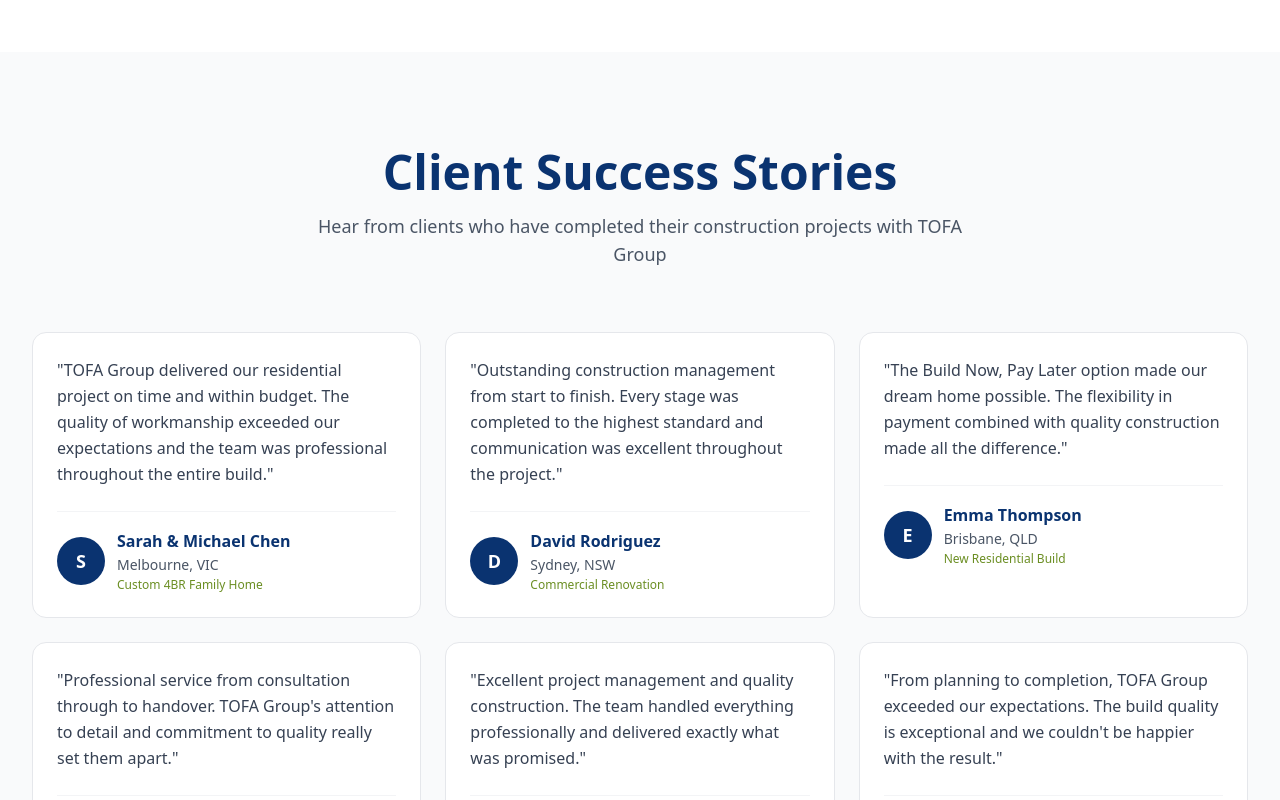
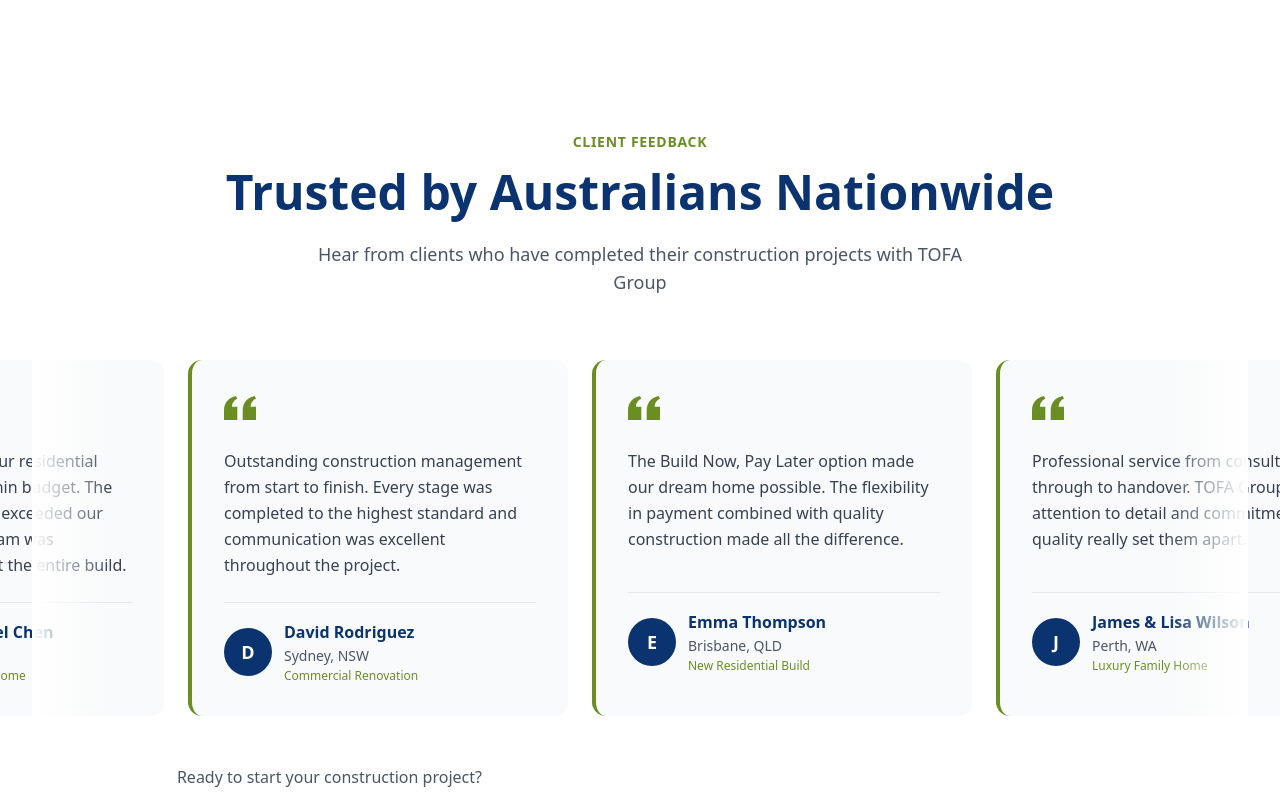
Before and after one commit to jxmstudio/gtb, a Next.js app: page /contact in a window 1280 px wide. Shown: the part 1780-2580 px from the top of the page. Built offline with nearby package versions, Linux system fonts and the light colour scheme.

Commit message:
Convert testimonials to auto-rotating carousel on all pages

```diff
--- a/src/app/page.tsx
+++ b/src/app/page.tsx
@@ -4,6 +4,7 @@
 import { Hero } from '@/components/Hero';
 import { Footer } from '@/components/Footer';
 import PartnerLogos from '@/components/marketing/PartnerLogos';
+import Testimonials from '@/components/marketing/Testimonials';
 import Link from 'next/link';
 import Image from 'next/image';
 import {
@@ -271,67 +272,8 @@
           </div>
         </section>
 
-        {/* Testimonials - Clean Modern Design */}
-        <section className="py-20 bg-white">
-          <div className="max-w-7xl mx-auto px-4 sm:px-6 lg:px-8">
-            <div className="text-center mb-16">
-              <div className="text-sm font-bold text-gtb-aero mb-4 tracking-wider uppercase">Client Feedback</div>
-              <h2 className="text-4xl lg:text-5xl font-bold text-gtb-navy mb-6">
-                Trusted by Australians Nationwide
-              </h2>
-            </div>
-
-            <div className="grid md:grid-cols-3 gap-8">
-              <div className="bg-gray-50 rounded-xl p-8 border-l-4 border-gtb-aero">
-                <div className="mb-6">
-                  <svg className="h-8 w-8 text-gtb-aero mb-4" fill="currentColor" viewBox="0 0 24 24">
-                    <path d="M14.017 21v-7.391c0-5.704 3.731-9.57 8.983-10.609l.995 2.151c-2.432.917-3.995 3.638-3.995 5.849h4v10h-9.983zm-14.017 0v-7.391c0-5.704 3.748-9.57 9-10.609l.996 2.151c-2.433.917-3.996 3.638-3.996 5.849h3.983v10h-9.983z" />
-                  </svg>
-                </div>
-                <p className="text-gray-700 leading-relaxed mb-6">
-                  TOFA Group delivered our residential project on time and within budget. The quality exceeded our expectations and the team was professional throughout.
-                </p>
-                <div>
-                  <div className="font-bold text-gtb-navy">Sarah & Michael Chen</div>
-                  <div className="text-sm text-gray-600">Melbourne, VIC</div>
-                  <div className="text-xs text-gtb-aero font-medium mt-1">Custom 4BR Family Home</div>
-                </div>
-              </div>
-
-              <div className="bg-gray-50 rounded-xl p-8 border-l-4 border-gtb-aero">
-                <div className="mb-6">
-                  <svg className="h-8 w-8 text-gtb-aero mb-4" fill="currentColor" viewBox="0 0 24 24">
-                    <path d="M14.017 21v-7.391c0-5.704 3.731-9.57 8.983-10.609l.995 2.151c-2.432.917-3.995 3.638-3.995 5.849h4v10h-9.983zm-14.017 0v-7.391c0-5.704 3.748-9.57 9-10.609l.996 2.151c-2.433.917-3.996 3.638-3.996 5.849h3.983v10h-9.983z" />
-                  </svg>
-                </div>
-                <p className="text-gray-700 leading-relaxed mb-6">
-                  Outstanding construction management from start to finish. Every stage was completed to the highest standard with excellent communication throughout.
-                </p>
-                <div>
-                  <div className="font-bold text-gtb-navy">David Rodriguez</div>
-                  <div className="text-sm text-gray-600">Sydney, NSW</div>
-                  <div className="text-xs text-gtb-aero font-medium mt-1">Commercial Renovation</div>
-                </div>
-              </div>
-
-              <div className="bg-gray-50 rounded-xl p-8 border-l-4 border-gtb-aero">
-                <div className="mb-6">
-                  <svg className="h-8 w-8 text-gtb-aero mb-4" fill="currentColor" viewBox="0 0 24 24">
-                    <path d="M14.017 21v-7.391c0-5.704 3.731-9.57 8.983-10.609l.995 2.151c-2.432.917-3.995 3.638-3.995 5.849h4v10h-9.983zm-14.017 0v-7.391c0-5.704 3.748-9.57 9-10.609l.996 2.151c-2.433.917-3.996 3.638-3.996 5.849h3.983v10h-9.983z" />
-                  </svg>
-                </div>
-                <p className="text-gray-700 leading-relaxed mb-6">
-                  The Build Now, Pay Later option made our dream home possible. Professional service from consultation through to handover.
-                </p>
-                <div>
-                  <div className="font-bold text-gtb-navy">Emma Thompson</div>
-                  <div className="text-sm text-gray-600">Brisbane, QLD</div>
-                  <div className="text-xs text-gtb-aero font-medium mt-1">New Residential Build</div>
-                </div>
-              </div>
-            </div>
-          </div>
-        </section>
+        {/* Testimonials Carousel */}
+        <Testimonials />
 
         {/* CTA Section - Bold & Direct */}
         <section className="py-20 bg-gradient-to-br from-gtb-navy to-gtb-navy-light relative overflow-hidden">
--- a/src/components/marketing/Testimonials.tsx
+++ b/src/components/marketing/Testimonials.tsx
@@ -1,5 +1,6 @@
 "use client";
 
+import { motion } from "framer-motion";
 import Link from "next/link";
 
 interface Testimonial {
@@ -70,32 +71,73 @@
 ];
 
 export default function Testimonials() {
+  // Duplicate testimonials array for seamless infinite scroll
+  const duplicatedTestimonials = [...testimonials, ...testimonials];
+
   return (
-    <section className="section-padding bg-gray-50">
+    <section className="py-20 bg-white overflow-hidden">
       <div className="max-w-7xl mx-auto px-4 sm:px-6 lg:px-8">
         <div className="text-center mb-16">
-          <h2 className="text-4xl lg:text-5xl font-bold text-gtb-navy mb-4">
-            Client Success Stories
+          <div className="text-sm font-bold text-gtb-aero mb-4 tracking-wider uppercase">Client Feedback</div>
+          <h2 className="text-4xl lg:text-5xl font-bold text-gtb-navy mb-6">
+            Trusted by Australians Nationwide
           </h2>
           <p className="text-lg text-gray-600 max-w-2xl mx-auto">
             Hear from clients who have completed their construction projects with TOFA Group
           </p>
         </div>
 
-        <div className="grid grid-cols-1 md:grid-cols-2 lg:grid-cols-3 gap-6">
-          {testimonials.map((testimonial) => (
-            <div key={testimonial.id} className="bg-white border border-gray-200 rounded-xl p-6 hover:shadow-lg transition-shadow duration-300">
+        {/* Rotating Carousel */}
+        <div className="relative">
+          {/* Gradient overlays for fade effect */}
+          <div className="absolute left-0 top-0 bottom-0 w-20 bg-gradient-to-r from-white to-transparent z-10 pointer-events-none"></div>
+          <div className="absolute right-0 top-0 bottom-0 w-20 bg-gradient-to-l from-white to-transparent z-10 pointer-events-none"></div>
+
+          {/* Scrolling container */}
+          <motion.div
+            className="flex gap-6"
+            animate={{
+              x: [0, -testimonials.length * 400],
+            }}
+            transition={{
+              x: {
+                repeat: Infinity,
+                repeatType: "loop",
+                duration: 60,
+                ease: "linear",
+              },
+            }}
+            suppressHydrationWarning
+          >
+            {duplicatedTestimonials.map((testimonial, index) => (
+              <motion.div
+                key={`${testimonial.id}-${index}`}
+                className="flex-shrink-0 w-[380px]"
+                whileHover={{
+                  scale: 1.02,
+                  transition: { type: "spring", stiffness: 300 }
+                }}
+                suppressHydrationWarning
+              >
+                <div className="bg-gray-50 rounded-xl p-8 h-full border-l-4 border-gtb-aero hover:shadow-lg transition-shadow">
+                  {/* Quote Icon */}
+                  <div className="mb-6">
+                    <svg className="h-8 w-8 text-gtb-aero mb-4" fill="currentColor" viewBox="0 0 24 24">
+                      <path d="M14.017 21v-7.391c0-5.704 3.731-9.57 8.983-10.609l.995 2.151c-2.432.917-3.995 3.638-3.995 5.849h4v10h-9.983zm-14.017 0v-7.391c0-5.704 3.748-9.57 9-10.609l.996 2.151c-2.433.917-3.996 3.638-3.996 5.849h3.983v10h-9.983z" />
+                    </svg>
+                  </div>
+
                   {/* Quote */}
-              <blockquote className="text-gray-700 mb-6 leading-relaxed">
-                &quot;{testimonial.quote}&quot;
+                  <blockquote className="text-gray-700 leading-relaxed mb-6 min-h-[120px]">
+                    {testimonial.quote}
                   </blockquote>
 
                   {/* Client Info */}
-              <div className="flex items-center space-x-3 pt-4 border-t border-gray-100">
-                <div className="w-12 h-12 rounded-full bg-gtb-navy flex items-center justify-center text-white font-bold text-lg">
+                  <div className="flex items-center space-x-3 pt-4 border-t border-gray-200">
+                    <div className="w-12 h-12 rounded-full bg-gtb-navy flex items-center justify-center text-white font-bold text-lg flex-shrink-0">
                       {testimonial.name.charAt(0)}
                     </div>
-                <div className="flex-1">
+                    <div className="flex-1 min-w-0">
                       <div className="font-bold text-gtb-navy">
                         {testimonial.name}
                       </div>
@@ -108,7 +150,9 @@
                     </div>
                   </div>
                 </div>
+              </motion.div>
             ))}
+          </motion.div>
         </div>
 
         {/* CTA */}
```
Lines whose indentation alone changed are shown as unchanged.
